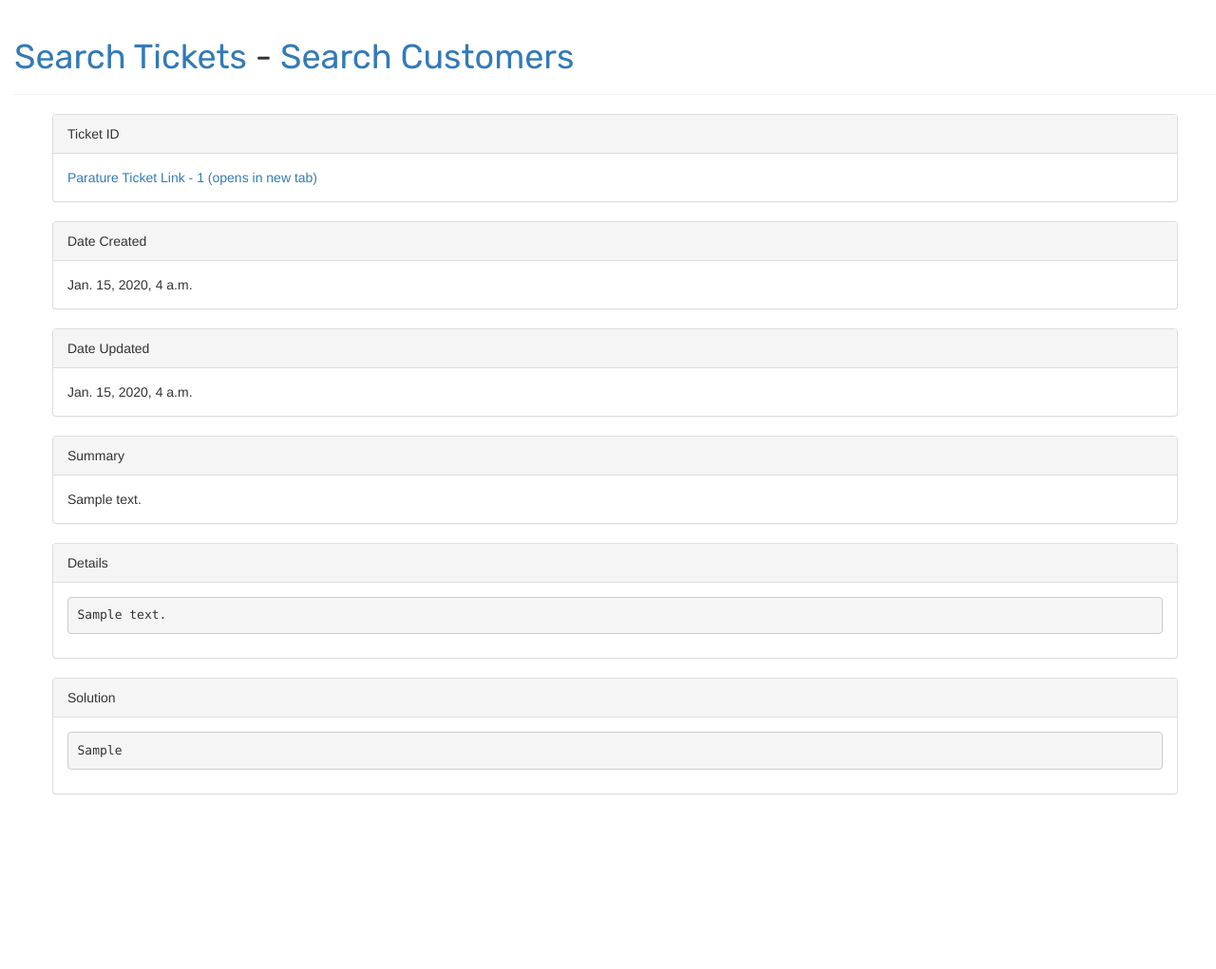
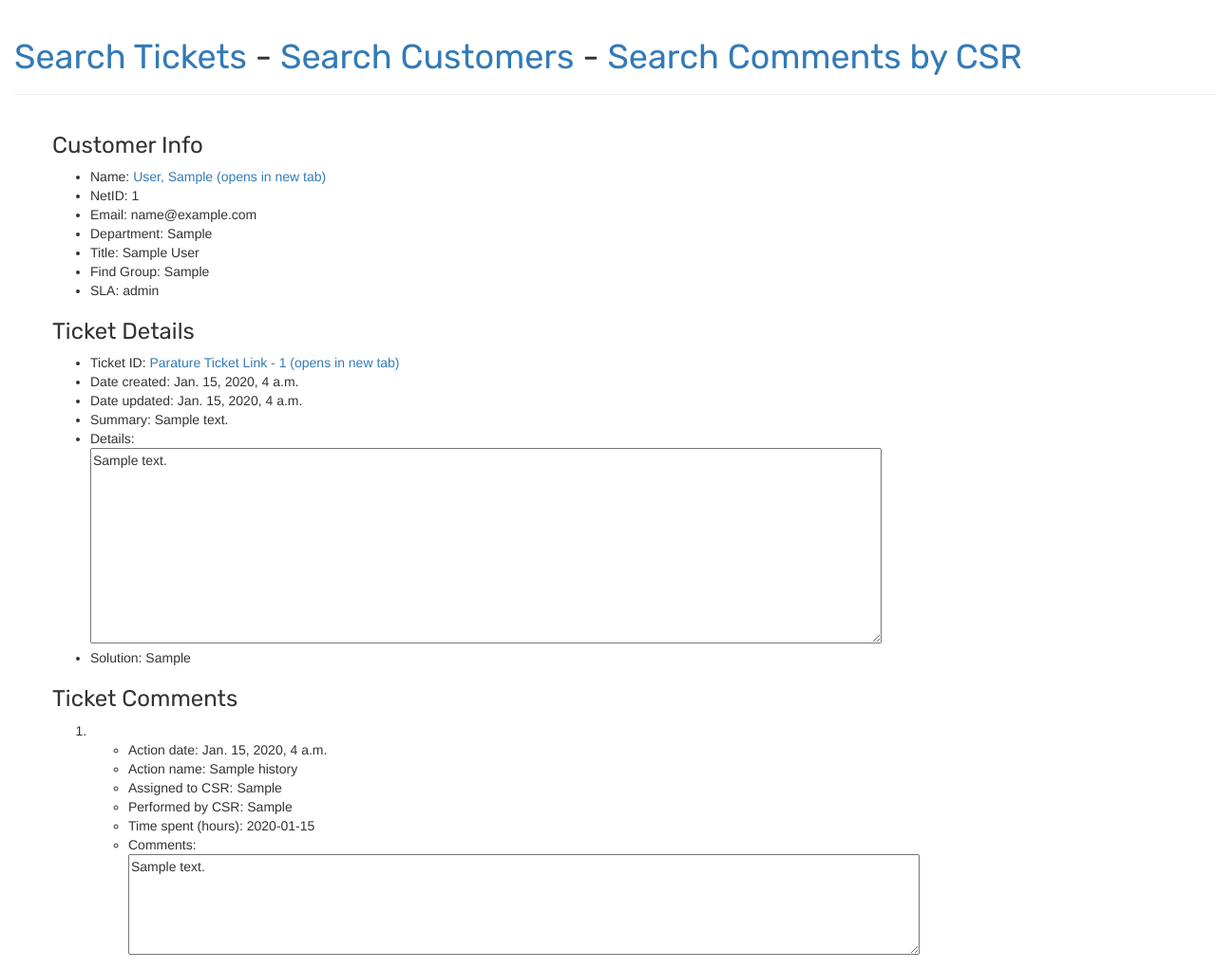
Before and after one commit to lovingawareness/parature-search, a Django app: page /ticket/1/ in a window 1280 px wide. Shown: the whole page at 95% size. Before the commit the page ends 837 px from the top, so only its background shows below. Run offline with Django 3.2, Linux system fonts and the light colour scheme; tables that the repository leaves empty hold one stand-in row (values such as "Sample post"); some libraries are stand-ins or nearby versions.

Commit message:
Refine search internal comments by partial CSR name. Made it basically possible to create "Tuner Tips" search query. Added blocks to the base template to insert JavaScript and CSS in the child templates.

```diff
--- a/parature/templates/parature/base.html
+++ b/parature/templates/parature/base.html
@@ -6,6 +6,10 @@
         <link rel="stylesheet" href="{% static 'css/parature.css' %}">
         <link href="https://fonts.googleapis.com/css?family=Rubik" rel="stylesheet">
         <link rel="stylesheet" href="//cdn.datatables.net/1.10.16/css/jquery.dataTables.min.css">
+        <style>
+        {% block style %}
+        {% endblock %}
+        </style>
         <script src="https://cdnjs.cloudflare.com/ajax/libs/jquery/3.2.1/jquery.js"></script>
         <script src="//cdn.datatables.net/1.10.16/js/jquery.dataTables.min.js"></script>
         <script type="text/javascript">
@@ -17,6 +21,8 @@
                     "order": [[ 0, "desc" ]]
                 } );
             });
+            {% block script %}
+            {% endblock %}
         </script>
     </head>
     <body>
@@ -25,6 +31,8 @@
                 <a href="{% url 'ticket_search' %}">Search Tickets</a>
                 -
                 <a href="{% url 'customer_search' %}">Search Customers</a>
+                -
+                <a href="{% url 'comment_search_by_csr' %}">Search Comments by CSR</a>
             </h1>
         </div>
         <div class="content">
--- a/parature/templates/parature/ticket_detail.html
+++ b/parature/templates/parature/ticket_detail.html
@@ -2,29 +2,45 @@
 
 {% block content %}
     <div class="ticket">
-        <div class="panel panel-default">
-            <div class="panel-heading">Ticket ID</div>
-            <div class="panel-body"><a href="https://s3.parature.com/link/desk/5525/5563/Ticket/{{ ticket.ticketid }}" target="_blank">Parature Ticket Link - {{ ticket.ticketid }} (opens in new tab)</a></div>
+        <div>
+            <h3>Customer Info</h3>
+            <ul>
+                <li>Name: <a href="{% url 'customer_detail' pk=ticket.customerid.pk %}" target="_blank">{{ ticket.customerid.last_name }}, {{ ticket.customerid.first_name }} (opens in new tab)</a></li>
+                <li>NetID: {{ ticket.customerid.netid }}</li>
+                <li>Email: {{ ticket.customerid.email }}</li>
+                <li>Department: {{ ticket.customerid.department }}</li>
+                <li>Title: {{ ticket.customerid.title }}</li>
+                <li>Find Group: {{ ticket.customerid.find_group }}</li>
+                <li>SLA: {{ ticket.customerid.service_level_agreement }}</li>
+            </ul>
         </div>
-        <div class="panel panel-default">
-            <div class="panel-heading">Date Created</div>
-            <div class="panel-body">{{ ticket.datecreated }}</div>
+        <div>
+            <h3>Ticket Details</h3>
+            <ul>
+                <li>Ticket ID: <a href="https://s3.parature.com/link/desk/5525/5563/Ticket/{{ ticket.ticketid }}" target="_blank">Parature Ticket Link - {{ ticket.ticketid }} (opens in new tab)</a></li>
+                <li>Date created: {{ ticket.datecreated }}</li>
+                <li>Date updated: {{ ticket.dateupdated }}</li>
+                <li>Summary: {{ ticket.summary }}</li>
+                <li>Details: <br /><textarea cols="100" rows="10" wrap="hard">{{ ticket.details|safe }}</textarea></li>
+                <li>Solution: {{ ticket.solution|safe }}</li>
+            </ul>
         </div>
-        <div class="panel panel-default">
-            <div class="panel-heading">Date Updated</div>
-            <div class="panel-body">{{ ticket.dateupdated }}</div>
-        </div>
-        <div class="panel panel-default">
-            <div class="panel-heading">Summary</div>
-            <div class="panel-body">{{ ticket.summary }}</div>
-        </div>
-        <div class="panel panel-default">
-            <div class="panel-heading">Details</div>
-            <div class="panel-body"><pre>{{ ticket.details|safe }}</pre></div>
-        </div>
-        <div class="panel panel-default">
-            <div class="panel-heading">Solution</div>
-            <div class="panel-body"><pre>{{ ticket.solution|safe }}</pre></div>
+        <div>
+            <h3>Ticket Comments</h3>
+            <ol>
+        {% for history_item in ticket.tickethistory_set.all %}
+        <li>
+        <ul>
+            <li>Action date: {{ history_item.action_date }}</li>
+            <li>Action name: {{ history_item.action_name }}</li>
+            <li>Assigned to CSR: {{ history_item.assigned_to_csr }}</li>
+            <li>Performed by CSR: {{ history_item.performed_by_csr }}</li>
+            <li>Time spent (hours): {{ history_item.time_spent }}</li>
+            <li>Comments: <br /><textarea cols="100" rows="5" wrap="hard">{{ history_item.comments|safe }}</textarea></li>
+        </ul>
+        </li>
+        {% endfor %}
+            </ol>
         </div>
     </div>
 {% endblock %}
--- a/parature/templates/parature/ticket_list_with_search.html
+++ b/parature/templates/parature/ticket_list_with_search.html
@@ -1,6 +1,7 @@
 {% extends 'parature/base.html' %}
 
 {% block content %}
+    <h2>Ticket Search</h2>
     <form action="." method="get" class="form-inline" id="search">
         <input type="text" name="q"{% if query %} value="{{ query }}"{% endif %} placeholder="Search query" class="form-control" id="searchInput">
         <button type="submit" class="btn btn-default">Search</button>
```
Also changed, not shown: parature/templates/parature/comment_detail.html (added, +16 -0 lines), parature/templates/parature/comments_by_csr.html (added, +51 -0 lines).
